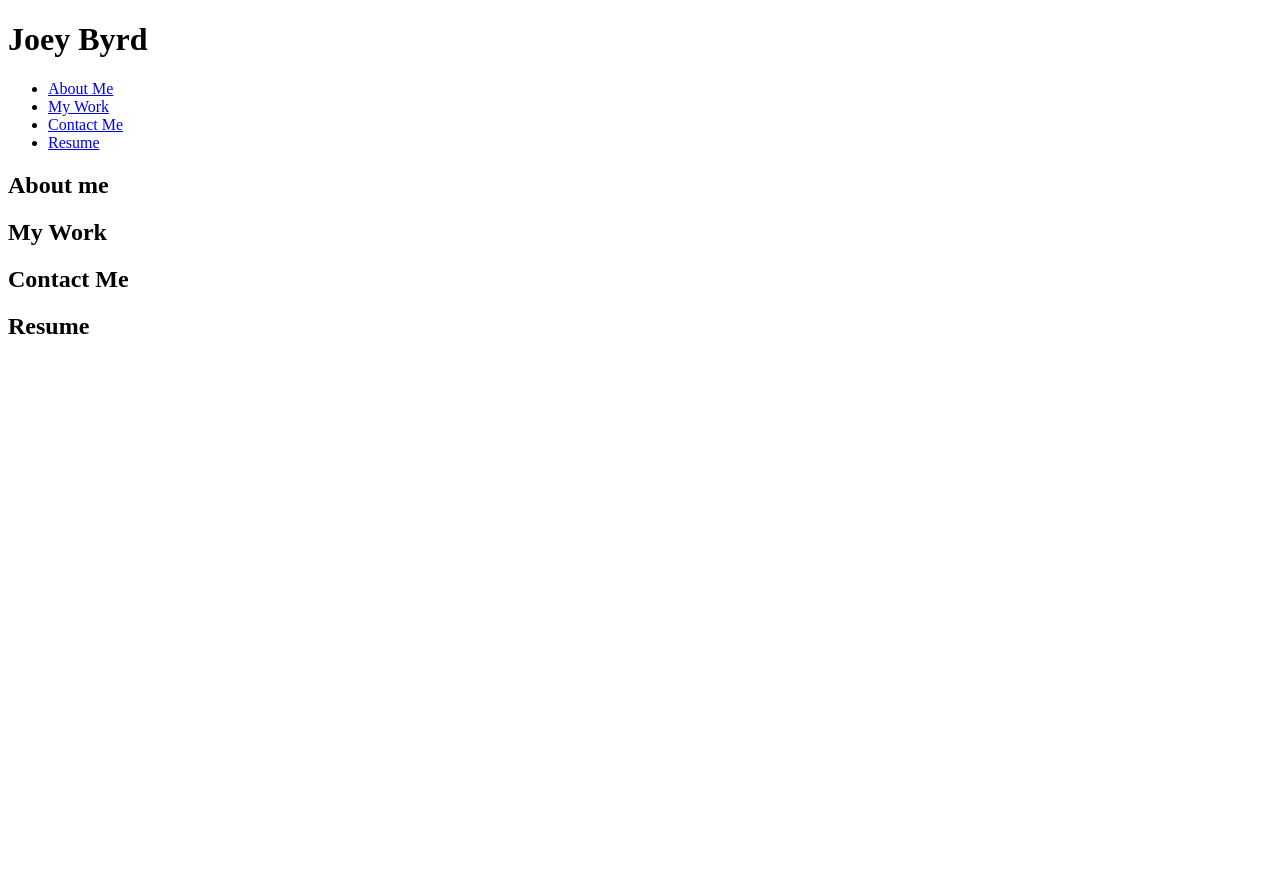
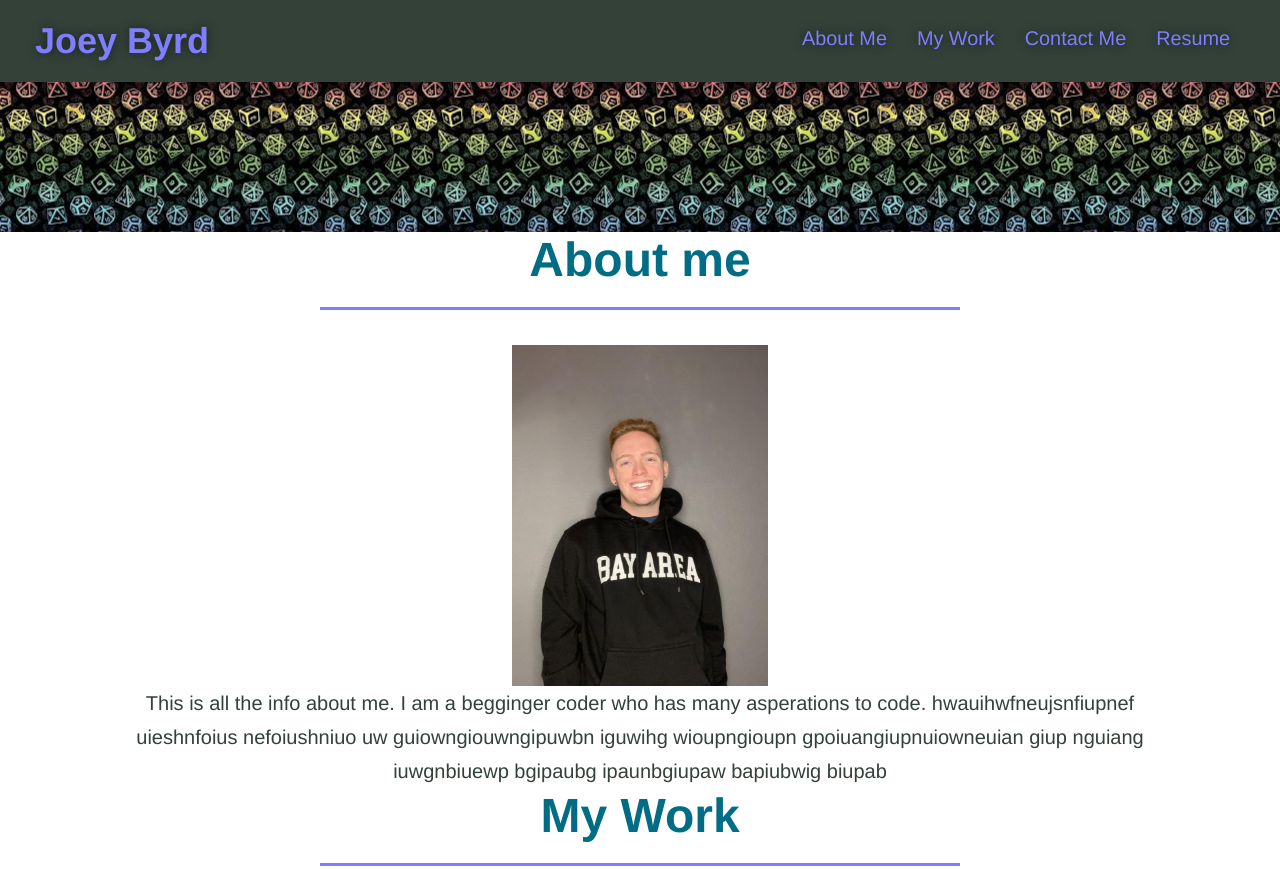
Before and after one commit to Joeybooo/joey_portfolio, a plain HTML site: page index.html in a window 1280 px wide. Shown: the top 869 px of the page. Before the commit the page ends 800 px from the top, so only its background shows below. Drawn offline with Linux system fonts and the light colour scheme.

Commit message:
about me worked on

```diff
--- a/assets/css/styles.css
+++ b/assets/css/styles.css
@@ -0,0 +1,144 @@
+:root {
+    --primary-color: #7f7eff;
+    --secondary-color: #006D85;
+    --tertiary-color: #334139;
+}
+
+* {
+    box-sizing: border-box;
+    margin: 0;
+    padding: 0;
+  }
+
+body {
+    color: var(--tertiary-color);
+    font-family: Helvetica, Arial, sans-serif;
+}
+
+/* Header Design */
+header {
+    padding: 20px 35px;
+    background-color: var(--tertiary-color);
+    display: flex;
+    justify-content: space-between;
+    flex-wrap: wrap;
+    position: sticky;
+    position: -webkit-sticky;
+    top: 0;
+}
+
+header h1{
+    font-weight: bold;
+    margin: 0;
+    font-size: 36px;
+    color: var(--primary-color);
+    text-shadow: 0 0 10px rgba(0, 0, 0, 0.5);
+}
+
+header a {
+    text-decoration: none;
+    color: var(--primary-color);
+}
+
+header nav {
+    margin: 7px 0;
+}
+
+header nav ul {
+    display: flex;
+    flex-wrap: wrap;
+    justify-content: space-between;
+    align-items: center;
+    list-style: none;
+}
+
+header nav ul li a {
+    padding: 10px 15px;
+    font-weight: lighter;
+    font-size: 1.55vw;
+    text-shadow: 0 0 10px rgba(0, 0, 0, 0.5);
+}
+
+header nav ul li a:hover{
+    background: var(--primary-color);
+    color: var(--secondary-color);
+    border-radius: 15px;
+    text-shadow: none;
+}
+
+/* Header Design End */
+
+/* Hero */
+
+.hero {
+    background-image: url('../images/hero-image.jpg');
+    background-size: auto;
+    width: auto;
+    height: 150px;
+    display: flex;
+    justify-content: center;
+    flex-wrap: wrap;
+    align-items: flex-start;
+    background-attachment: fixed;
+    background-position: 90%;
+}
+
+/* Hero End */
+
+.section-title {
+    font-size: 48px;
+    border-bottom: 3px solid;
+    color: var(--secondary-color);
+    padding-bottom: 20px;
+    text-align: center;
+    margin: 0 auto 35px auto;
+    width: 50%;
+  }
+
+.primary-border {
+    border-color: var(--primary-color);
+}
+
+.secondary-border {
+    border-color: var(--tertiary-color);
+}
+
+.text-left {
+    text-align: left;
+}
+
+.text-right {
+    text-align: right;
+}
+.flex-row {
+    display: flex;
+  }
+
+/* About me */
+.joey img {
+    display: block;
+    margin-left: auto;
+    margin-right: auto;
+    width: 20%;
+}
+
+.facts p {
+    line-height: 1.7;
+    color: var(--tertiary-color);
+    width: 80%;
+    margin: 0 auto;
+    font-size: 20px;
+    text-align: center;
+}
+
+/* About me End */
+
+/* My work */
+
+/* My work End */
+
+/* Contact me */
+
+/* Contact me End */
+
+/* Resume
--- a/index.html
+++ b/index.html
@@ -30,9 +30,23 @@
             </ul>
         </nav>
     </header>
+    <!--Background Image-->
+    <section class="hero">
+
+    </section>
     <!--About me info-->
-    <section id="about-me" class="intro">
-        <h2 class="section-title primary-border">About me</h2>
+    <section id="about-me" class="facts">
+        <div class="flex-row">
+             <h2 class="section-title primary-border">About me</h2>
+        </div>
+        <div class="joey">
+            <img src="./assets/images/joey.byrd.image.jpg" alt="joey byrd smiling" />
+        </div>
+        <div class="flex-row">
+            <p>
+                This is all the info about me. I am a begginger coder who has many asperations to code. hwauihwfneujsnfiupnef uieshnfoius nefoiushniuo uw guiowngiouwngipuwbn iguwihg wioupngioupn gpoiuangiupnuiowneuian giup nguiang iuwgnbiuewp bgipaubg ipaunbgiupaw bapiubwig biupab
+            </p>
+        </div>
 
     </section>
     <!--My work-->
```
Also changed, not shown: assets/images/hero-image.jpg (added), assets/images/joey.byrd.image.jpg (added), 1 other file.
